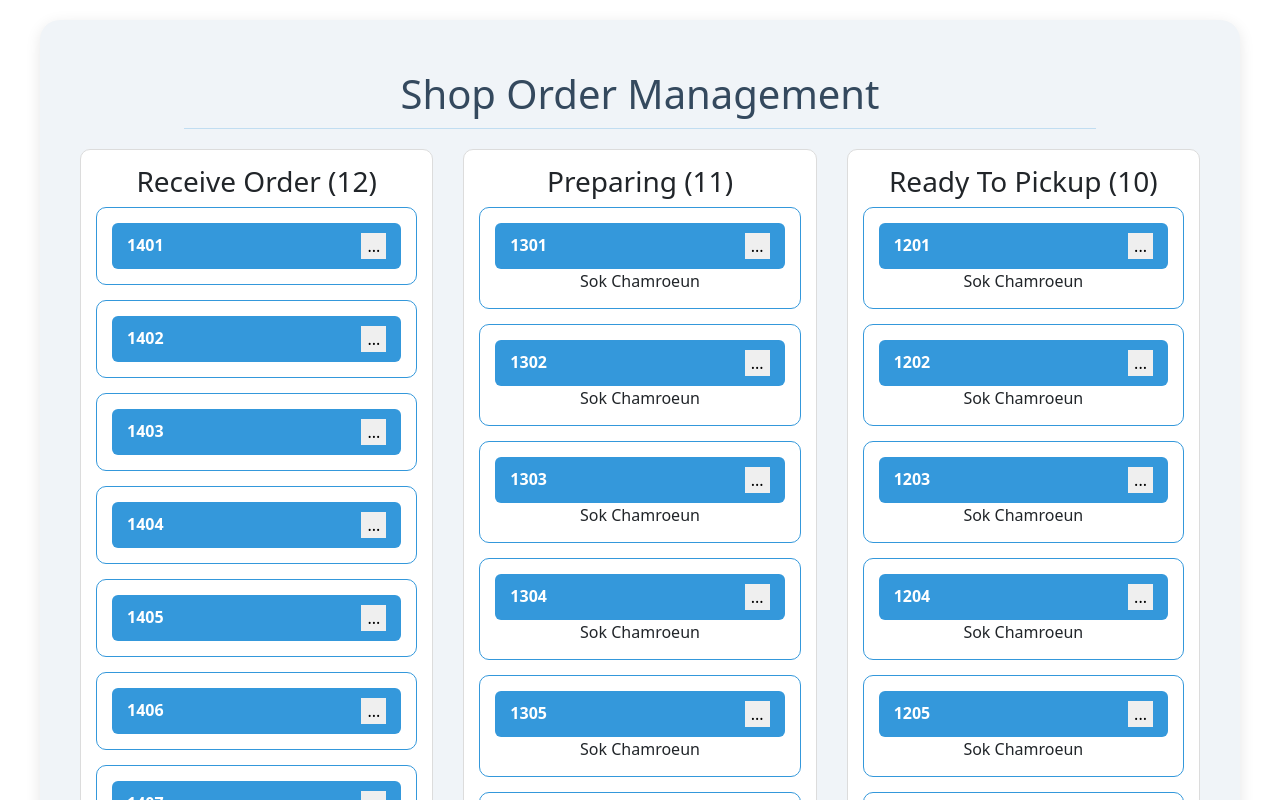
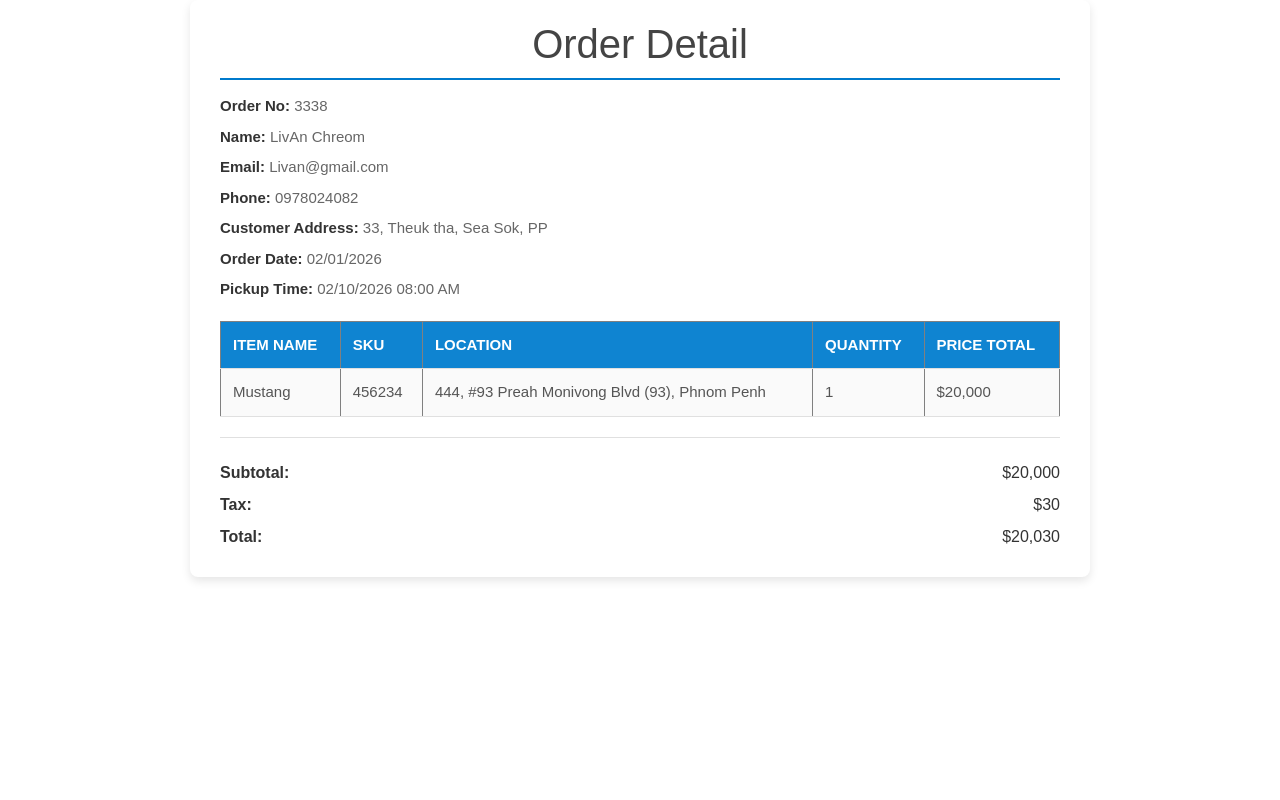
Before and after one commit to HengVattey/TEAMProject, an Angular app: page / in a window 1280 px wide. Shown: the top 800 px of the page. Built offline with nearby package versions, Linux system fonts and the light colour scheme.

Commit message:
i was editions Order Detail

```diff
--- a/src/app/app.component.html
+++ b/src/app/app.component.html
@@ -3,8 +3,12 @@
 <!-- <app-pickup-component></app-pickup-component> -->
 
 <!-- <app-reject-order></app-reject-order> -->
-<app-receive-order-list></app-receive-order-list>
-<!-- <app-pickup-component></app-pickup-component>
-<app-order-detail></app-order-detail> -->
+
+<!-- LivAn -->
+<!-- <app-receive-order-list></app-receive-order-list> -->
+<!-- <app-pickup-component></app-pickup-component> -->
+<app-order-detail></app-order-detail>
+<!-- Ends LivAn -->
+
 <!-- <app-return></app-return> -->
 <!-- <app-return-order-list></app-return-order-list> -->
--- a/src/app/order-detail/order-detail.component.css
+++ b/src/app/order-detail/order-detail.component.css
@@ -1,26 +1,97 @@
+/* Main order details container */
 .order-details {
   font-family: Arial, sans-serif;
   max-width: 900px;
-  margin: auto;
+  margin: 0 auto;
+  padding: 20px 30px;
+  border-radius: 8px;
+  background-color: #ffffff;
+  box-shadow: 0 4px 10px rgba(0, 0, 0, 0.1);
 }
 
-.order-info {
-  margin-bottom: 20px;
+/* Heading */
+.order-details h1 {
+  text-align: center;
+  color: #444;
+  margin-bottom: 15px;
+  border-bottom: 2px solid #007acc;
+  padding-bottom: 10px;
 }
 
+/* Order information styling */
+.order-info p {
+  font-size: 15px;
+  color: #666;
+  margin: 8px 0;
+}
+.order-info strong {
+  color: #333;
+}
+
+/* Table styling */
 .order-table {
   width: 100%;
   border-collapse: collapse;
-  margin-bottom: 20px;
+  margin-top: 20px;
+  font-size: 15px;
+  color: #555;
 }
 
 .order-table th,
 .order-table td {
-  border: 1px solid #ddd;
-  padding: 8px;
+  padding: 12px;
   text-align: left;
+  border: 1px gray solid;
+  border-bottom: 1px solid #e0e0e0;
 }
 
+.order-table th {
+  background-color: #0f84d1;
+  color: white;
+  font-weight: 600;
+  text-transform: uppercase;
+}
+
+.order-table td {
+  background-color: #fafafa;
+}
+
+.order-table tbody tr:hover {
+  background-color: #f0f8ff;
+}
+
+/* Summary styling */
 .summary {
-  font-weight: bold;
+  margin-top: 20px;
+  padding-top: 15px;
+  border-top: 1px solid #e0e0e0;
 }
+
+.summary p {
+  font-size: 16px;
+  color: #333;
+  display: flex;
+  justify-content: space-between;
+  margin: 8px 0;
+}
+
+.summary strong {
+  font-weight: 600;
+}
+
+/* Responsive design for smaller screens */
+@media (max-width: 600px) {
+  .order-details {
+    padding: 15px;
+  }
+
+  .order-info p,
+  .summary p {
+    font-size: 14px;
+  }
+
+  .order-table th,
+  .order-table td {
+    padding: 10px;
+  }
+}
--- a/src/app/order-detail/order-detail.component.html
+++ b/src/app/order-detail/order-detail.component.html
@@ -1,5 +1,5 @@
 <div class="order-details">
-  <h2>Order Detail</h2>
+  <h1>Order Detail</h1>
   <div class="order-info">
     <p><strong>Order No:</strong> {{ order.orderNo }}</p>
     <p><strong>Name:</strong> {{ order.name }}</p>
@@ -10,7 +10,7 @@
     <p><strong>Pickup Time:</strong> {{ order.pickupTime }}</p>
   </div>
 
-  <table class="order-table">
+  <table class="order-table b-3">
     <thead>
       <tr>
         <th>Item Name</th>
@@ -26,14 +26,23 @@
         <td>{{ item.sku }}</td>
         <td>{{ item.location }}</td>
         <td>{{ item.quantity }}</td>
-        <td>{{ item.priceTotal | currency }}</td>
+        <td>{{ item.priceTotal | currency : "USD" : "symbol" : "1.0-0" }}</td>
       </tr>
     </tbody>
   </table>
 
   <div class="summary">
-    <p><strong>Subtotal:</strong> {{ order.subtotal | currency }}</p>
-    <p><strong>Tax:</strong> {{ order.tax | currency }}</p>
-    <p><strong>Total:</strong> {{ order.total | currency }}</p>
+    <p>
+      <strong>Subtotal:</strong>
+      {{ order.subtotal | currency : "USD" : "symbol" : "1.0-0" }}
+    </p>
+    <p>
+      <strong>Tax:</strong>
+      {{ order.tax | currency : "USD" : "symbol" : "1.0-0" }}
+    </p>
+    <p>
+      <strong>Total:</strong>
+      {{ order.total | currency : "USD" : "symbol" : "1.0-0" }}
+    </p>
   </div>
 </div>
--- a/src/app/order-detail/order-detail.component.ts
+++ b/src/app/order-detail/order-detail.component.ts
@@ -1,4 +1,4 @@
-import { CurrencyPipe } from '@angular/common';
+import { CommonModule, CurrencyPipe } from '@angular/common';
 import { Component } from '@angular/core';
 
 interface OrderItem {
@@ -22,33 +22,35 @@ interface Order {
   tax: number;
   total: number;
 }
+
 @Component({
   selector: 'app-order-detail',
   standalone: true,
-  imports: [CurrencyPipe],
+  imports: [CommonModule, CurrencyPipe],
   templateUrl: './order-detail.component.html',
-  styleUrl: './order-detail.component.css',
+  styleUrls: ['./order-detail.component.css'],
 })
 export class OrderDetailComponent {
   order: Order = {
-    orderNo: 1406,
-    name: 'Ana Nancy',
-    email: 'nancy@gmail.com',
-    phone: '2564789456',
-    customerAddress: '1256 NW 20TH ST Gainesville, FL 34562',
-    orderDate: '08/23/2024',
-    pickupTime: '08/23/2024 08:00 PM',
+    orderNo: 3338,
+    name: 'LivAn Chreom',
+    email: 'Livan@gmail.com',
+    phone: '0978024082',
+    customerAddress: '33, Theuk tha, Sea Sok, PP',
+    orderDate: '02/01/2026',
+    pickupTime: '02/10/2026 08:00 AM',
     items: [
       {
-        name: 'Smooth Lather',
+        name: 'Mustang',
         sku: '456234',
-        location: 'Shop 34 Floor GA USA',
-        quantity: 10,
-        priceTotal: 450,
+        location: '444, #93 Preah Monivong Blvd (93), Phnom Penh',
+        quantity: 1,
+        priceTotal: 20000,
       },
+      // Add more items as needed
     ],
-    subtotal: 450,
-    tax: 45,
-    total: 495,
+    subtotal: 20000,
+    tax: 30,
+    total: 20030,
   };
 }
```
